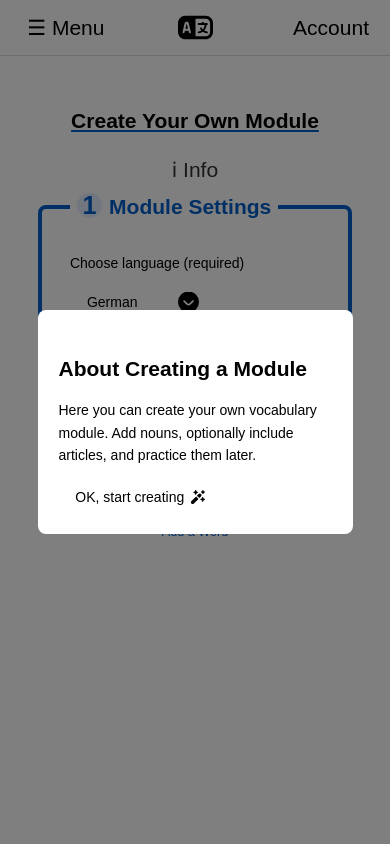
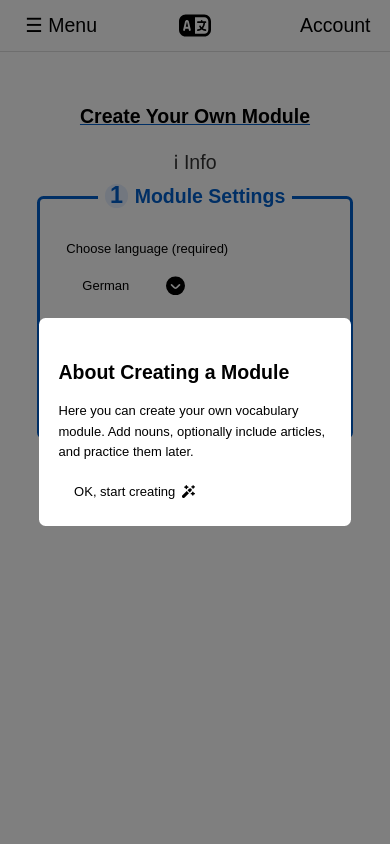
Before and after one commit to AlisaErmel/articles-study-react, a React (Vite) app: page /createmodule in a window 390 px wide. Shown: the top 844 px of the page. Built offline with nearby package versions, Linux system fonts and the light colour scheme; a web font is replaced by a local one.

Commit message:
refactor: change responsivness of the Create-Module page

```diff
--- a/src/components/ui/ArrowButton.css
+++ b/src/components/ui/ArrowButton.css
@@ -32,6 +32,7 @@
 
 .arrow-label {
     font-size: 0.9rem;
+    /*make it 1.7rem, to resolve min 7 ration problem*/
     color: #005fcc;
     text-align: center;
     max-width: 120px;
--- a/src/components/ui/Input.css
+++ b/src/components/ui/Input.css
@@ -1,3 +1,7 @@
+html {
+    font-size: 15px;
+}
+
 .ui-input-wrapper {
     display: flex;
     flex-direction: column;
@@ -79,7 +83,7 @@
 
 @media (max-width: 64em) {
     html {
-        font-size: 14px;
+        font-size: 13px;
     }
 }
 
--- a/src/pages/Create_Module.css
+++ b/src/pages/Create_Module.css
@@ -29,8 +29,8 @@
 
 /* Module Settings column */
 .module-settings {
-    border: 4px solid #005fcc;
-    border-radius: 8px;
+    border: 0.3rem solid #005fcc;
+    border-radius: 0.5rem;
     padding: 2rem;
     display: flex;
     flex-direction: column;
@@ -44,6 +44,7 @@
     font-weight: bold;
     color: #005fcc;
     padding: 0 0.5rem;
+    text-align: center;
 }
 
 .add-word-heading,
@@ -75,7 +76,7 @@
     background: white;
     padding: 2rem;
     max-width: 400px;
-    border-radius: 8px;
+    border-radius: 0.5rem;
     outline: none;
 }
 
@@ -142,6 +143,8 @@
     cursor: pointer;
     border: none;
     margin: 0rem auto 0 auto;
+    font-size: 1.5rem;
+    padding: 0.5rem;
 }
 
 .add-button img {
@@ -151,7 +154,7 @@
 
 /* Focus visible */
 .add-button:focus-visible {
-    outline: 4px solid #005fcc;
+    outline: 0.25rem solid #005fcc;
 }
 
 .close-module-button {
@@ -167,7 +170,7 @@
 }
 
 .close-module-button:focus-visible {
-    outline: 4px solid #005fcc;
+    outline: 0.25rem solid #005fcc;
 }
 
 .section-number {
@@ -184,17 +187,7 @@
     line-height: 1.8rem;
 }
 
-/* Responsive breakpoints */
-
-/* Max width 1024px */
-@media (max-width: 1024px) {
-
-    .module-settings,
-    .module-preview-section,
-    section {
-        max-width: 500px;
-    }
-
+@media (max-width: 64em) {
     .header-with-info {
         flex-direction: column;
         align-items: center;
@@ -203,54 +196,9 @@
     }
 }
 
-/* Max width 768px */
-@media (max-width: 768px) {
-    .module-creator-container {
-        flex-direction: column;
-        align-items: center;
-    }
-}
-
-/* Max width 570px */
-@media (max-width: 570px) {
+@media (max-width: 40em) {
     .modal-content {
         width: 70%;
-        /*height: 50%;*/
         padding: 1.5rem;
     }
 }
-
-/* For really short devices, reduce min-height slightly */
-@media (max-height: 730px) and (max-width: 400px) {
-
-    .module-settings legend {
-        font-size: 1.4rem;
-    }
-
-    .header-with-info {
-        font-size: smaller;
-    }
-
-    .add-word-heading,
-    .preview-heading {
-        font-size: 1.3rem;
-    }
-}
-
-/*For wide devices*/
-@media (max-height: 730px) and (max-width: 1024px) {
-
-    .module-settings legend {
-        font-size: 1.4rem;
-    }
-
-    .header-with-info {
-        gap: 0rem;
-        font-size: smaller;
-    }
-
-    .add-word-heading,
-    .preview-heading {
-        font-size: 1.3rem;
-    }
-}
```
